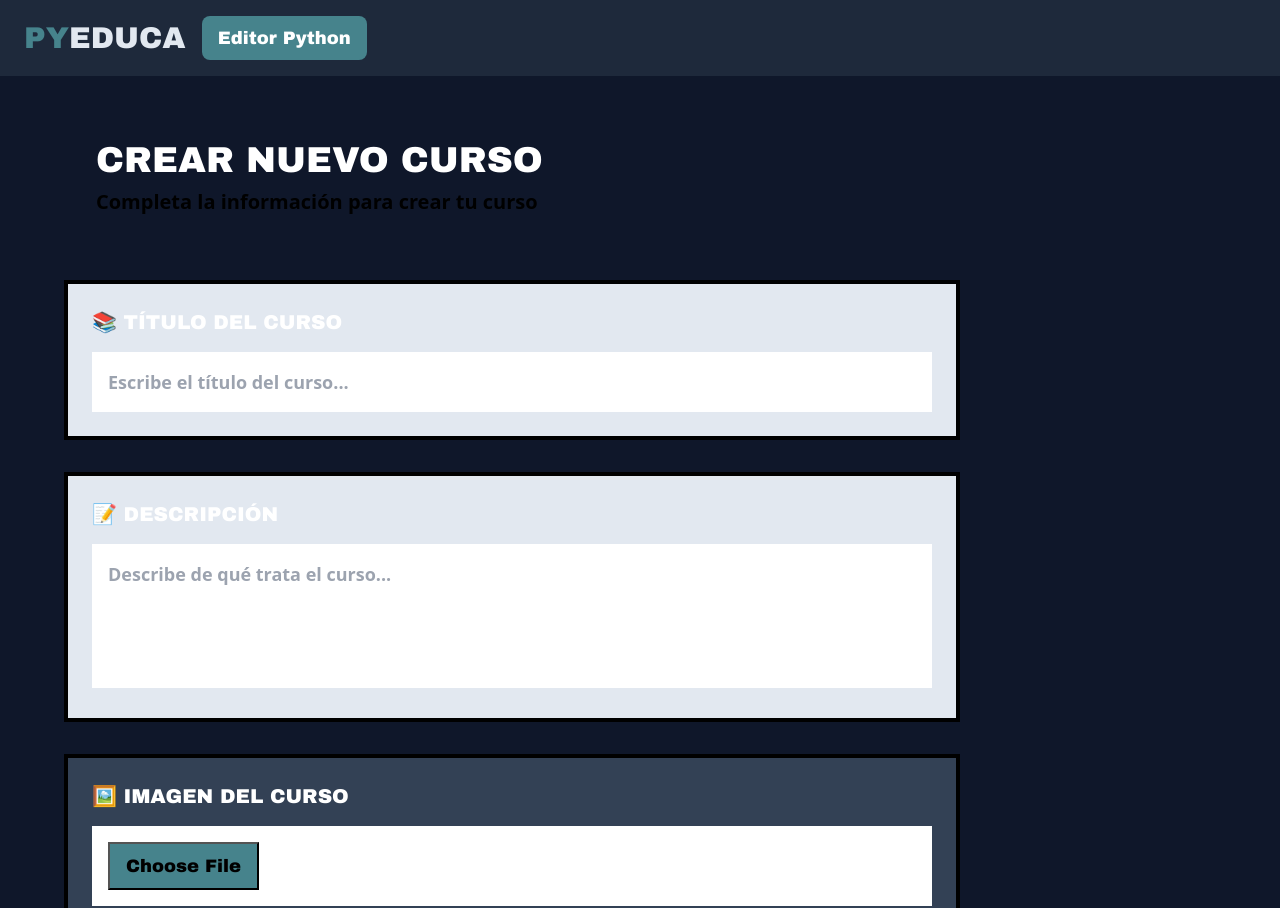
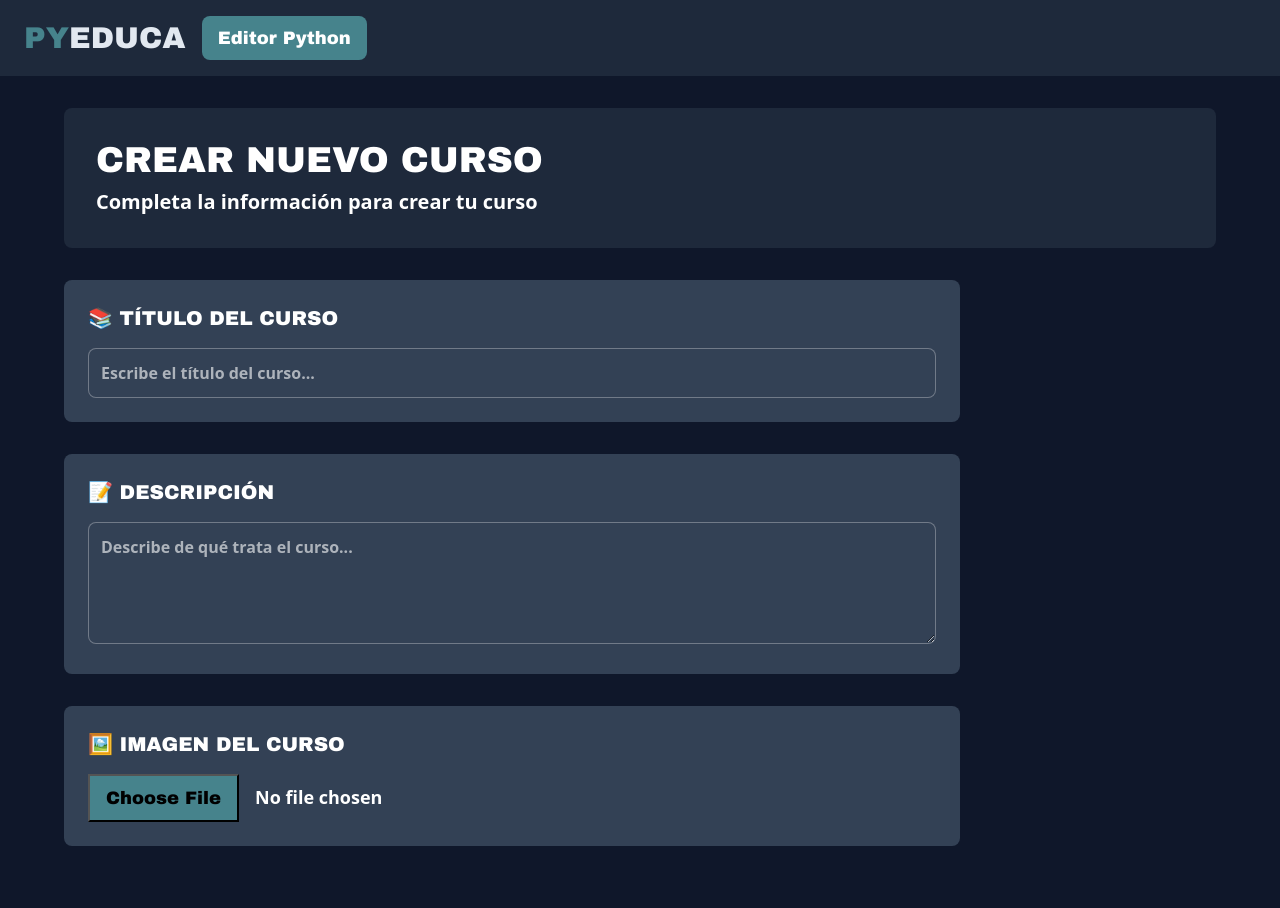
Before and after one commit to mita08mm/Py-Educa, a React (Vite) app in the folder frontend/: page /crear-curso in a window 1280 px wide. Shown: the top 908 px of the page. Built offline with nearby package versions, Linux system fonts and the light colour scheme; no server answers.

Commit message:
fix: style changes on create curso page

```diff
--- a/frontend/src/pages/CrearCursoPage.tsx
+++ b/frontend/src/pages/CrearCursoPage.tsx
@@ -68,11 +68,11 @@ const CrearCursoPage = () => {
   return (
     <div>
       {/* Título */}
-      <div className="bg-neo-magenta border-5 border-black shadow-brutal-xl p-8 mb-8">
+      <div className="bg-neo-indigo rounded-lg border-5 border-black shadow-brutal-xl p-8 mb-8">
         <h1 className="font-brutal text-4xl text-white mb-2">
           CREAR NUEVO CURSO
         </h1>
-        <p className="text-xl font-bold text-black">
+        <p className="text-xl font-bold text-white">
           Completa la información para crear tu curso
         </p>
       </div>
@@ -80,7 +80,7 @@ const CrearCursoPage = () => {
       {/* Formulario */}
       <form onSubmit={handleSubmit} className="max-w-4xl space-y-8">
         {/* Título del curso */}
-        <div className="bg-neo-yellow border-4 border-black shadow-brutal-lg p-6">
+        <div className="bg-neo-lavender rounded-lg shadow-brutal-lg p-6">
           <label className="block font-brutal text-xl mb-4">
             📚 TÍTULO DEL CURSO
           </label>
@@ -90,13 +90,13 @@ const CrearCursoPage = () => {
             value={formData.titulo_curso}
             onChange={handleInputChange}
             required
-            className="w-full p-4 border-3 border-black font-bold text-lg focus:shadow-brutal-lg transition-shadow duration-100"
+            className="w-full p-3 rounded-lg font-bold bg-neo-lavender text-neo-cream placeholder:text-neo-cream/60 focus:ring-2 focus:ring-neo-lime transition-shadow duration-100 border border-neo-cream/30"
             placeholder="Escribe el título del curso..."
           />
         </div>
 
         {/* Descripción */}
-        <div className="bg-neo-mint border-4 border-black shadow-brutal-lg p-6">
+        <div className="bg-neo-lavender rounded-lg shadow-brutal-lg p-6">
           <label className="block font-brutal text-xl mb-4">
             📝 DESCRIPCIÓN
           </label>
@@ -106,13 +106,14 @@ const CrearCursoPage = () => {
             onChange={handleInputChange}
             required
             rows={4}
-            className="w-full p-4 border-3 border-black font-bold text-lg resize-none focus:shadow-brutal-lg transition-shadow duration-100"
+            className="w-full p-3 rounded-lg font-bold bg-neo-lavender text-neo-cream placeholder:text-neo-cream/60 focus:ring-2 focus:ring-neo-lime transition-shadow duration-100 border border-neo-cream/30"
+
             placeholder="Describe de qué trata el curso..."
           />
         </div>
 
         {/* Imagen */}
-        <div className="bg-neo-coral border-4 border-black shadow-brutal-lg p-6">
+        <div className="bg-neo-lavender rounded-lg shadow-brutal-lg p-6">
           <label className="block font-brutal text-xl mb-4">
             🖼️ IMAGEN DEL CURSO
           </label>
@@ -121,7 +122,7 @@ const CrearCursoPage = () => {
             type="file"
             accept="image/*"
             onChange={handleImageChange}
-            className="w-full p-4 border-3 border-black bg-white font-bold text-lg  file:bg-neo-orange file:px-4 file:py-2 file:font-brutal file:border-3 file:border-black file:shadow-brutal file:mr-4"
+            className="w-full bg-neo-lavender font-bold text-lg  file:bg-neo-orange file:px-4 file:py-2 file:font-brutal file:border-3 file:border-black file:shadow-brutal file:mr-4"
           />
 
           {/* Preview de la imagen */}
@@ -151,7 +152,7 @@ const CrearCursoPage = () => {
           <button
             type="button"
             onClick={() => navigate("/cursos")}
-            className="bg-neo-sage border-4 border-black shadow-brutal-lg px-8 py-4 font-brutal text-xl hover:shadow-brutal-xl transition-all duration-100 hover:translate-x-1 hover:translate-y-1"
+            className="bg-neo-sage rounded-lg  shadow-brutal-lg px-8 py-4 font-brutal text-xl hover:shadow-brutal-xl transition-all duration-100 hover:translate-x-1 hover:translate-y-1"
           >
             ← CANCELAR
           </button>
@@ -159,7 +160,7 @@ const CrearCursoPage = () => {
           <button
             type="submit"
             disabled={loading}
-            className={`border-4 border-black shadow-brutal-lg px-8 py-4 font-brutal text-xl transition-all duration-100 hover:shadow-brutal-xl hover:translate-x-1 hover:translate-y-1 ${
+            className={`rounded-lg shadow-brutal-lg px-8 py-4 font-brutal text-xl transition-all duration-100 hover:shadow-brutal-xl hover:translate-x-1 hover:translate-y-1 ${
               loading
                 ? "bg-gray-400 cursor-not-allowed"
                 : "bg-neo-lime hover:bg-neo-green"
--- a/frontend/tailwind.config.js
+++ b/frontend/tailwind.config.js
@@ -9,7 +9,7 @@ export default {
           sage:      "#94A3B8", // gris azulado claro, detalles
           cream:     "#FFFFFF", // blanco, textos o fondos
           peach:     "#46838C", // azul verdoso, botones de acción //botones verdes claro
-          lavender:  "#334155", // gris azulado, tarjetas, headers
+          lavender:  "#334155", // gris azulado, tarjetas, headers //gris para botones de cancelar
           periwinkle:"#1E293B", // azul muy oscuro, headers/nav //!ventanas  oscuras
           aqua:      "#0F172A", // azul oscuro, fondo principal //fondo oscurooooo
           lime:      "#46838C", // botones de acción, alternativo
```
Also changed, not shown: frontend/src/hooks/useCreateContenido.ts (renamed from frontend/src/hooks/usecreateContenido.ts).
